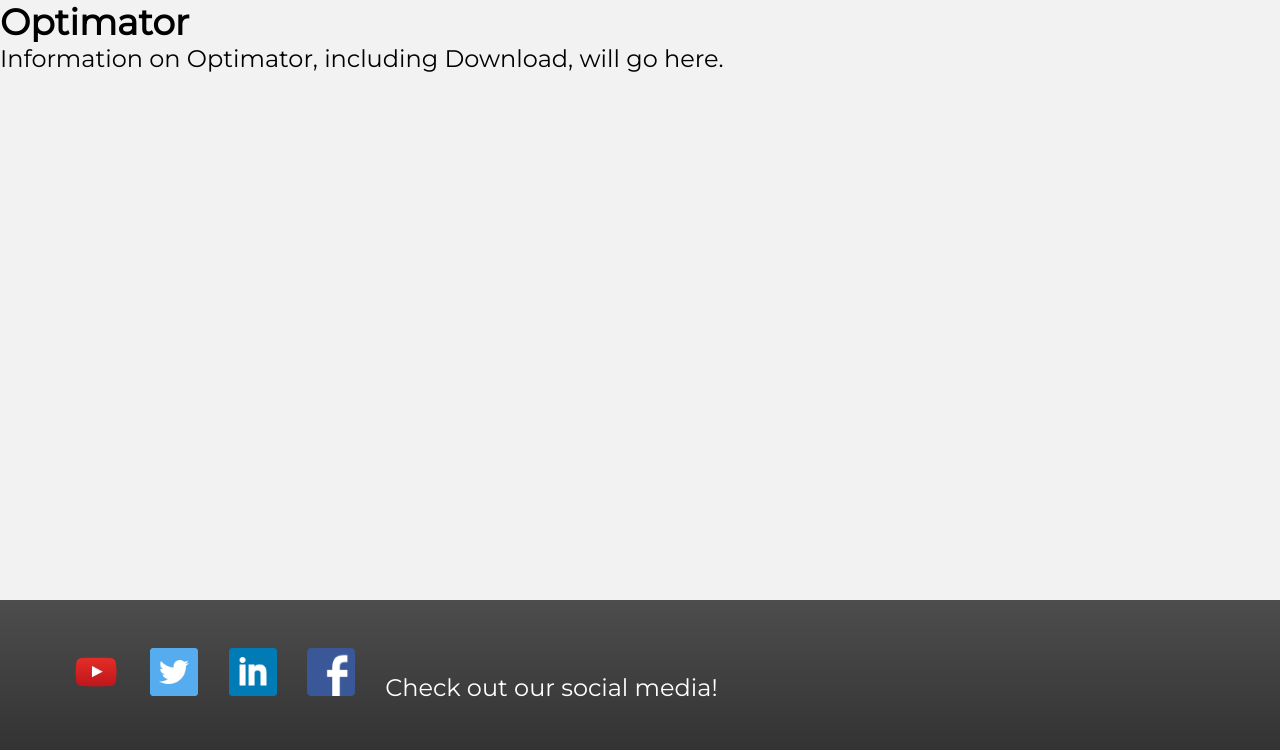
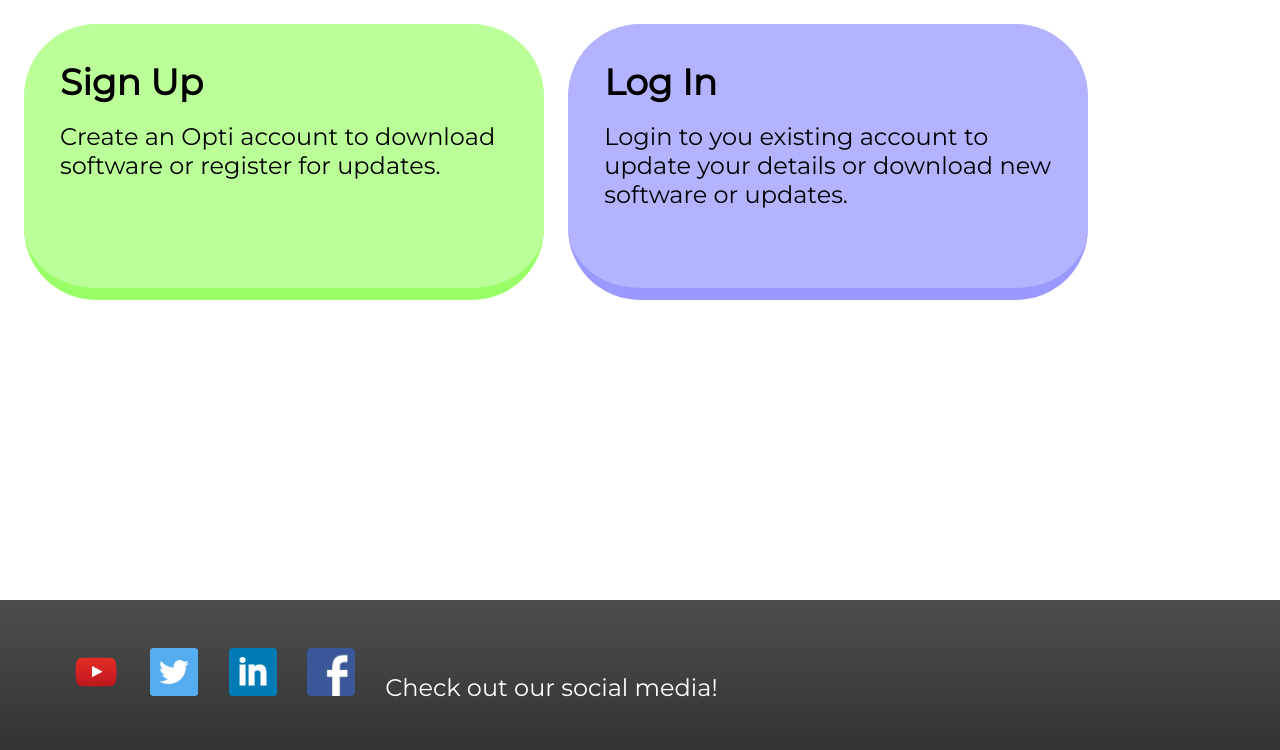
Before and after one commit to JodieMM/OptiSite, a PHP site: page /account_in in a window 1280 px wide. Shown: the part 84-834 px from the top of the page. Run offline with PHP 8.4, Linux system fonts and the light colour scheme.

Commit message:
Updates, about to redesign

```diff
--- a/Design/SectorConstants/header.php
+++ b/Design/SectorConstants/header.php
@@ -35,6 +35,6 @@
 					<a href="our_policies"><li>Policies</li></a>
 				</div>
 			</div>
-			<a href="account_in"><li>Account</li></a>
+			<a href="account_in"><li class="boldhover">Account</li></a>
 		</ul>
 	</div>
--- a/Design/header.css
+++ b/Design/header.css
@@ -39,7 +39,7 @@ li{
 	margin: auto;
 }
 
-li:hover{
+li.boldhover:hover{
 	font-weight: bold;
 }
 
--- a/Design/style.css
+++ b/Design/style.css
@@ -74,7 +74,7 @@ h1{
 	text-align: center;
 	border-bottom: 0.5em solid #2eb82e;
 	border-radius: 3em;
-	background-color: #47d147; /*#9966ff*/
+	background-color: #47d147;
 	text-decoration: none;
 	color: white;
 	transition: transform 0.3s;
@@ -94,6 +94,48 @@ h1{
 .purple a:hover{
 	background-color: #bb99ff;
 	border-color: #9966ff;
+}
+
+.white{
+	background-color: #ffffff;
+	min-height: 75%;
+}
+
+.split{
+	display: inline-block;
+	margin: 1em;
+	padding: 1.5em;
+	border-radius: 3em;
+	border-bottom: 0.5em solid #99ff66;
+	vertical-align: middle;
+}
+
+.split a{
+	text-decoration: none;
+	color: black;
+}
+
+.split h1{
+	padding-bottom: 0.5em;
+}
+
+.left{
+	background-color: #bbff99;
+}
+
+.left:hover{
+	background-color: #99ff66;
+	border-bottom-color: #5cd65c;
+}
+
+.right{
+	background-color: #b3b3ff;
+	border-bottom-color: #9999ff;
+}
+
+.right:hover{
+	background-color: #9999ff;
+	border-bottom-color: #6666ff;
 }
 
 
@@ -144,6 +186,16 @@ h1{
 	.full p{
 		width: auto;
 	}
+
+	.split{
+		min-width: 13em;
+		width: 35%;
+		height: 8em;
+	}
+
+	.right{
+		margin-left: -0.25em;
+	}
 }
 
 
--- a/account_in.php
+++ b/account_in.php
@@ -3,9 +3,20 @@
 ?>
 <body>
 	<section class="content">
-		<h1> Optimator </h1>
-		<p> Information on Optimator, including Download, will go here. </p>
-		<br><br>
+		<div class="white">
+			<div class="split left">
+				<a href target="blank">
+					<h1> Sign Up </h1>
+					<p> Create an Opti account to download software or register for updates.</p>
+				</a>
+			</div>
+			<div class="split right">
+				<a href target="blank">
+					<h1> Log In </h1>
+					<p> Login to you existing account to update your details or download new software or updates.</p>
+				</a>
+			</div>
+		</div>
 	</section>
 
 	<?php
--- a/optimator.php
+++ b/optimator.php
@@ -16,6 +16,7 @@
 			<p> Information on Optimator, including Download, will go here. </p>
 			<p> Also includes a backlog and list of known bugs </p>
 			<p> As well as downloads </p>
+			<p> And tutorials </p>
 			<img src="Design/Images/coverbg.png" alt="Lily on the phone">
 		</div>
 	</section>
--- a/timeline.php
+++ b/timeline.php
@@ -4,7 +4,7 @@
 <body>
 	<section class="content">
 		<div class="head">
-			<img src="Design/Images/coverbg2.png" alt="Calendar and clock">
+			<img src="Design/Images/coverbg3.png" alt="Calendar and clock">
 			<div class="headtext">
 				<h1> Timeline </h1>
 				<div class="separater"></div>
```
Also changed, not shown: Design/Images/coverbg3.png (added).
